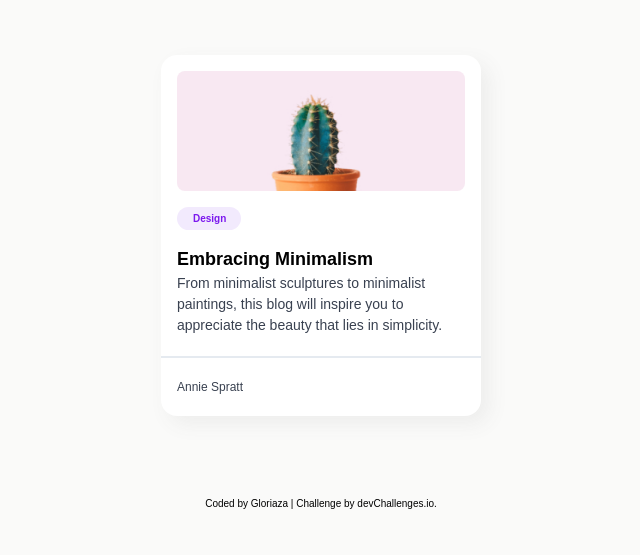
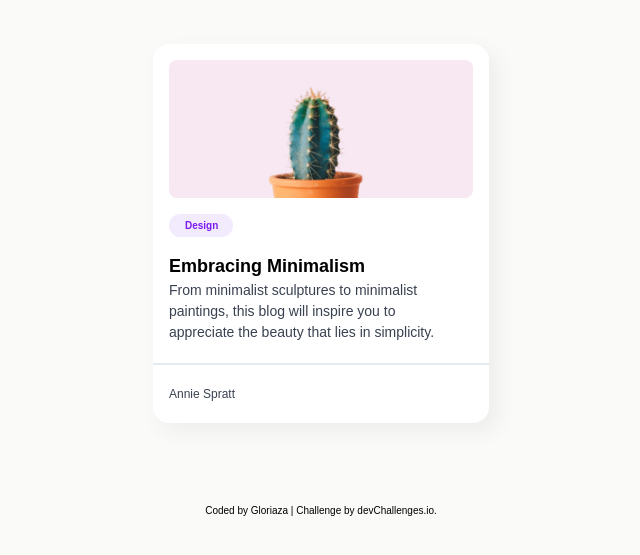
Before and after one commit to gloriazaodyardy/Minimal-Blog-Card, a Vue app: page / in a window 1280 px wide. Shown: the part 165-720 px from the top of the page, without its empty margins (319-959 px from the left). Built offline with nearby package versions, Linux system fonts and the light colour scheme.

Commit message:
Adjusts image and header spacing

```diff
--- a/src/App.vue
+++ b/src/App.vue
@@ -2,10 +2,10 @@
 </script>
 
 <template>
-  <header class="my-12"></header>
+  <header class="my-11.5"></header>
   <main>
     <div class="flex flex-col rounded-2xl shadow-card bg-white">
-      <img class="max-w-[21rem] max-h-[9.5rem] rounded-3xl p-4" src="../resources/Cactus@2x.jpg" alt="Cactus image" srcset="../resources/Cactus.jpg">
+      <img class="max-w-[21rem] max-h-fit rounded-3xl p-4" src="../resources/Cactus@2x.jpg" alt="Cactus image" srcset="../resources/Cactus.jpg">
       <div class="flex flex-col mb-4 mx-4 bg-purple-soft py-1 px-4 w-16 rounded-xl">
         <b class="text-purple text-tag text-center">Design</b>
       </div>
```
